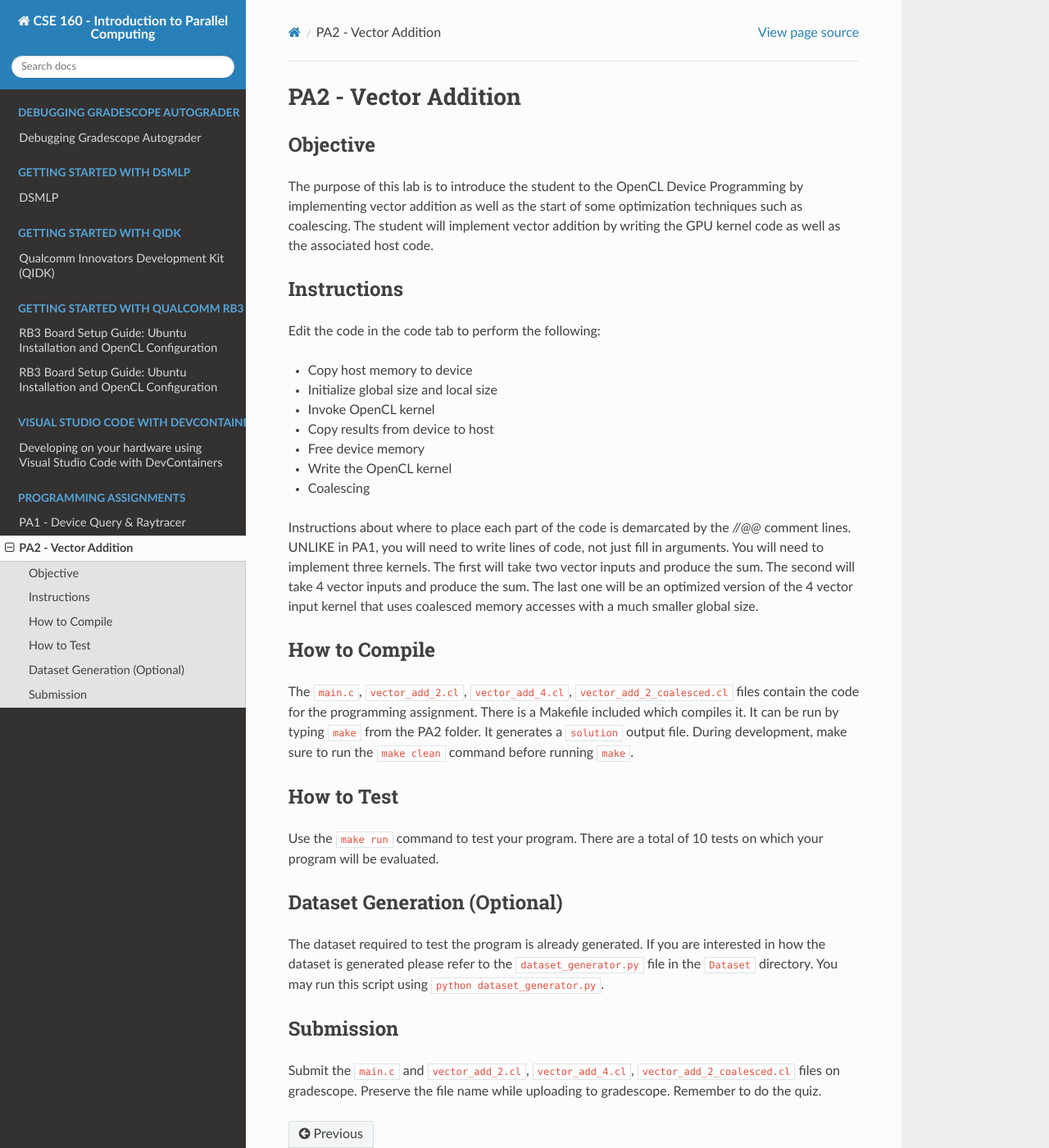
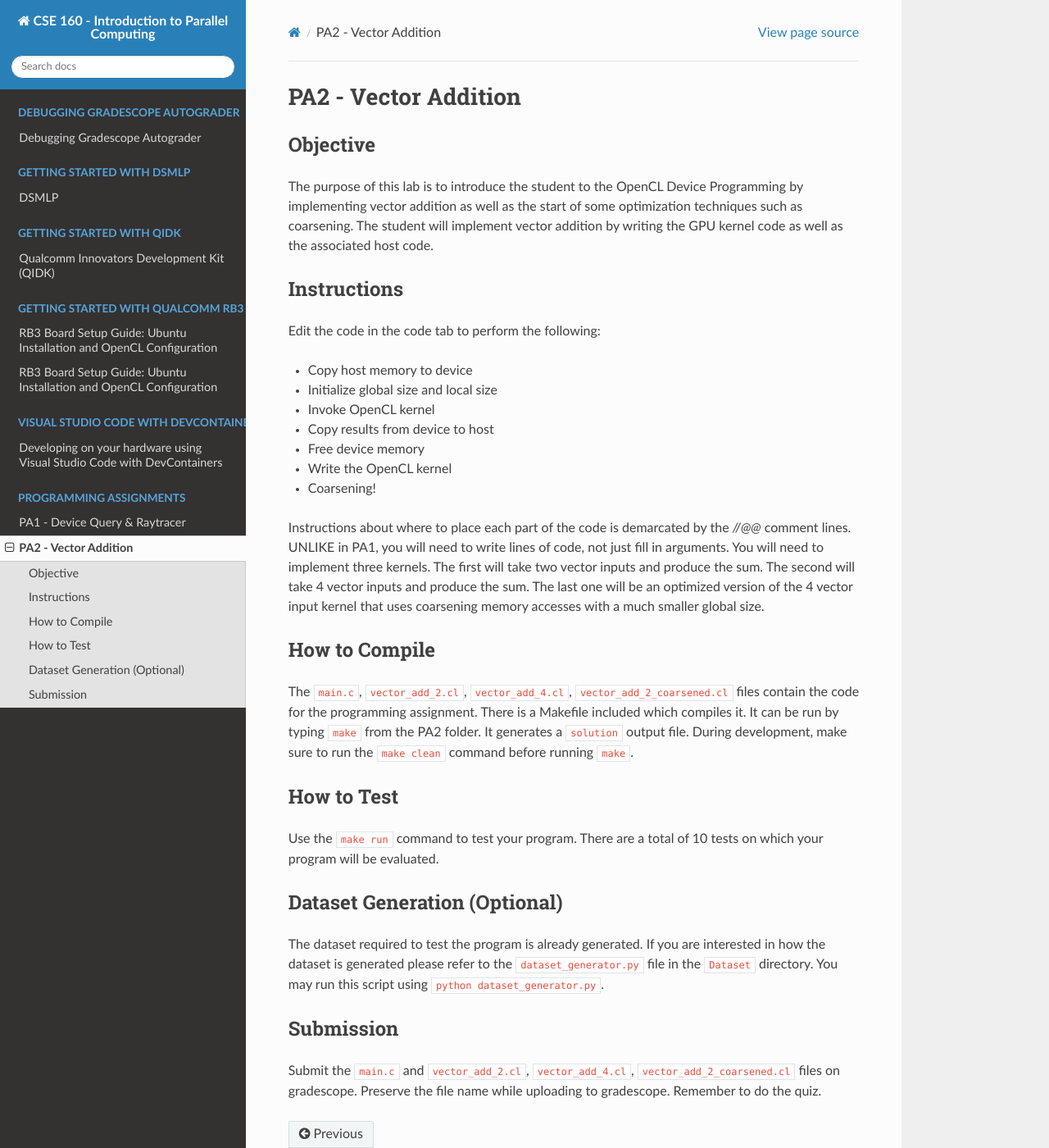
Before and after one commit to KastnerRG/cse160-docs, a Sphinx documentation site: the page built from docs/source/PA2.rst, in a window 1280 px wide and 1400 px high. Shown: the whole window at 82% size. Built offline with Sphinx 7.4.7 and the Read the Docs theme 3.1.0, drawn with Linux system fonts in a browser that asks for light colours; formulas are drawn with MathJax 3.

Commit message:
Fix: Coarsening is not coalescing

```diff
--- a/docs/source/PA2.rst
+++ b/docs/source/PA2.rst
@@ -4,7 +4,7 @@ PA2 - Vector Addition
 Objective
 ^^^^^^^^^
 The purpose of this lab is to introduce the student to the OpenCL Device Programming by implementing vector addition
-as well as the start of some optimization techniques such as coalescing. The student will implement vector addition by
+as well as the start of some optimization techniques such as coarsening. The student will implement vector addition by
 writing the GPU kernel code as well as the associated host code.
 
 Instructions
@@ -17,15 +17,15 @@ Edit the code in the code tab to perform the following:
 - Copy results from device to host
 - Free device memory
 - Write the OpenCL kernel
-- Coalescing
+- Coarsening!
 
 Instructions about where to place each part of the code is demarcated by the `//@@` comment lines. UNLIKE in PA1, you will need to write lines of code, not just fill in arguments.
 You will need to implement three kernels.  The first will take two vector inputs and produce the sum.  The second will take 4 vector inputs and produce the sum.
-The last one will be an optimized version of the 4 vector input kernel that uses coalesced memory accesses with a much smaller global size.
+The last one will be an optimized version of the 4 vector input kernel that uses coarsening memory accesses with a much smaller global size.
 
 How to Compile
 ^^^^^^^^^^^^^^
-The :code:`main.c`, :code:`vector_add_2.cl`, :code:`vector_add_4.cl`, :code:`vector_add_2_coalesced.cl` files contain the code for the programming assignment.
+The :code:`main.c`, :code:`vector_add_2.cl`, :code:`vector_add_4.cl`, :code:`vector_add_2_coarsened.cl` files contain the code for the programming assignment.
 There is a Makefile included which compiles it. It can be run by typing :code:`make` from the PA2 folder.
 It generates a :code:`solution` output file. During development, make sure to run the :code:`make clean` command before running :code:`make`.
 
@@ -40,5 +40,5 @@ You may run this script using :code:`python dataset_generator.py`.
 
 Submission
 ^^^^^^^^^^
-Submit the :code:`main.c` and :code:`vector_add_2.cl`, :code:`vector_add_4.cl`, :code:`vector_add_2_coalesced.cl` files on gradescope.
+Submit the :code:`main.c` and :code:`vector_add_2.cl`, :code:`vector_add_4.cl`, :code:`vector_add_2_coarsened.cl` files on gradescope.
 Preserve the file name while uploading to gradescope. Remember to do the quiz.
```
